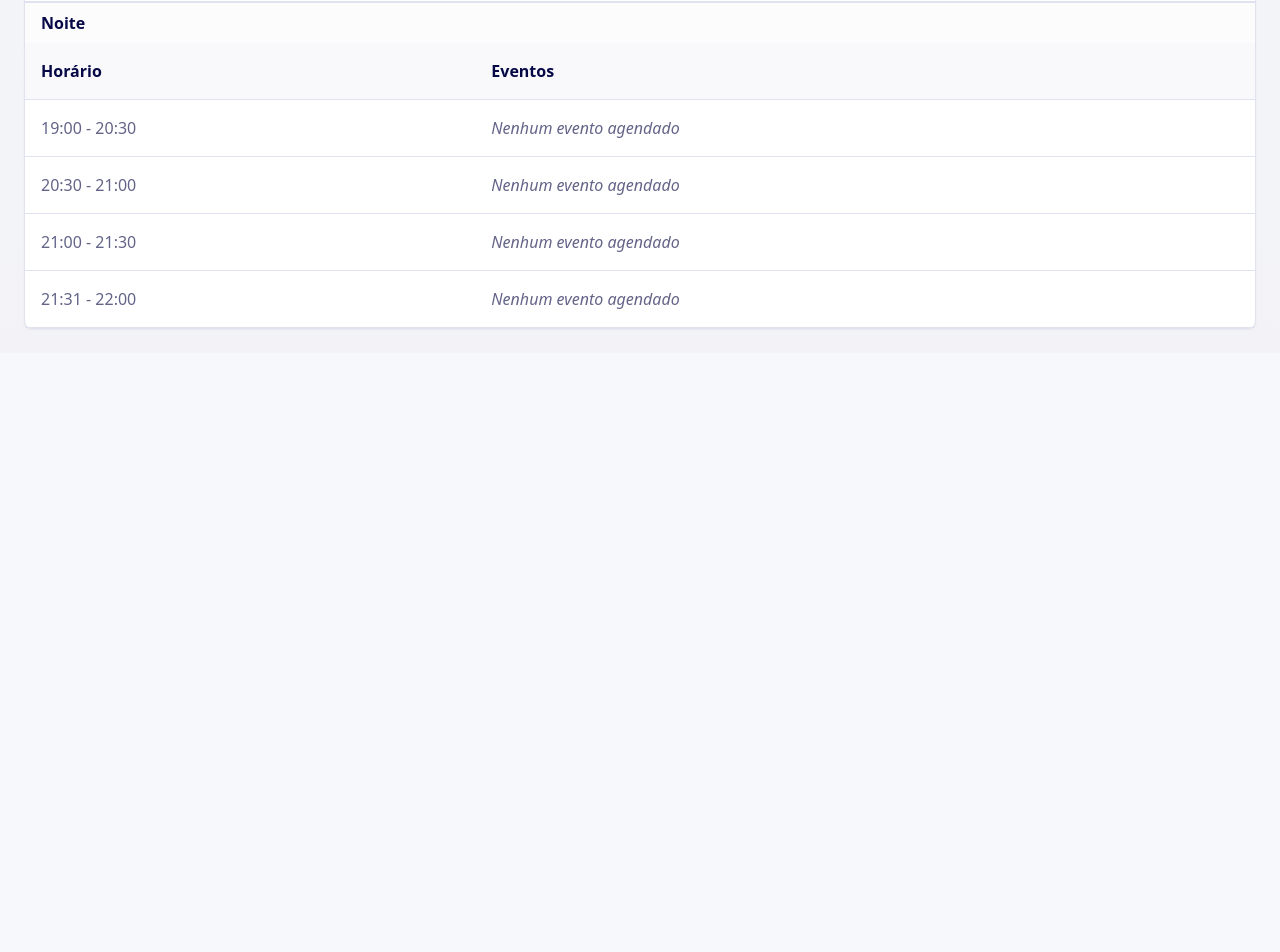
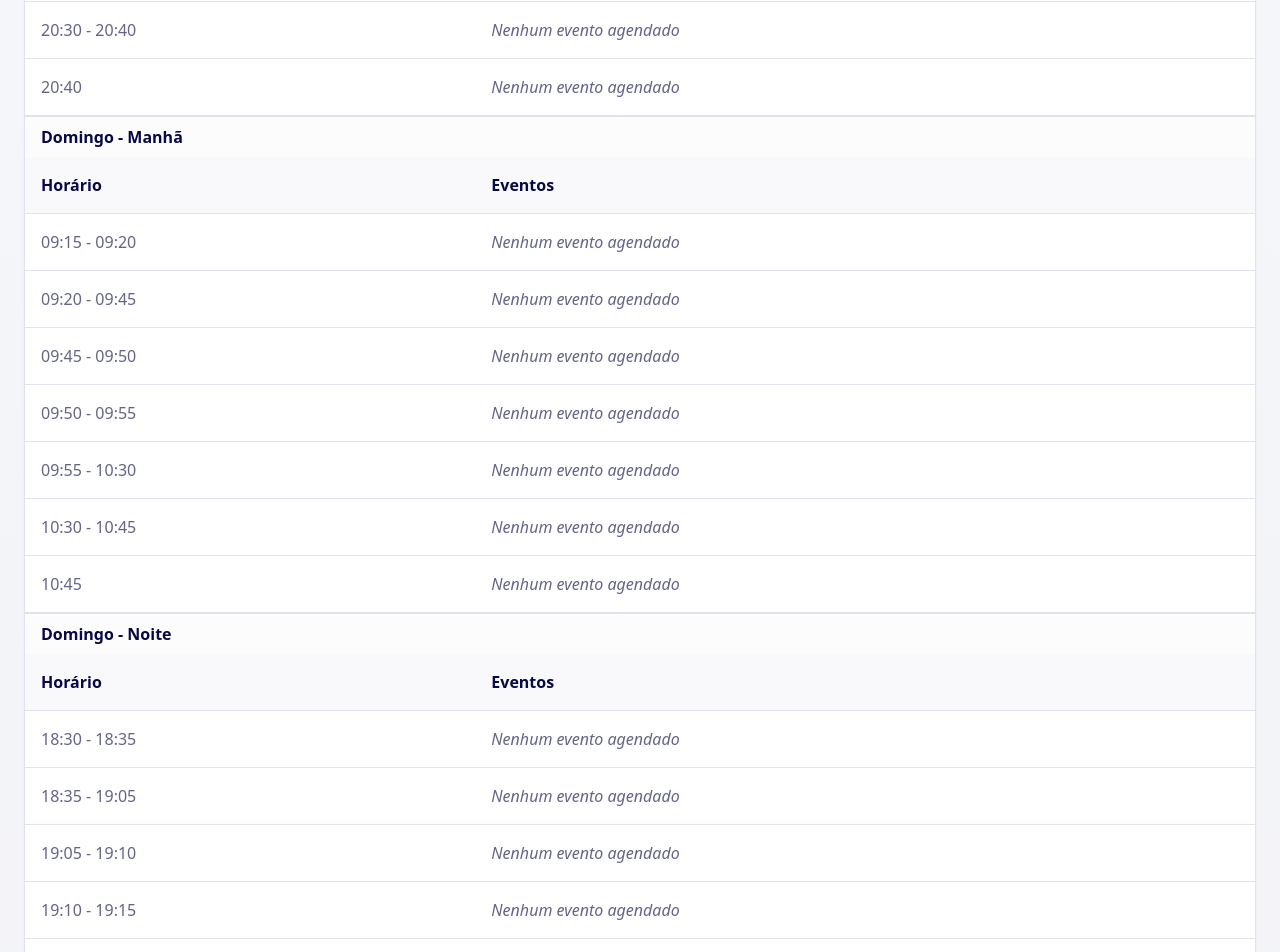
Before and after one commit to itshosoda/cronograma-divino, a React (Vite) app: page / in a window 1280 px wide. Shown: the part 1380-2332 px from the top of the page. Before the commit the page ends 1733 px from the top, so only its background shows below. Built offline with nearby package versions, Linux system fonts and the light colour scheme; the HTML template or start-up script is replaced by a standard one.

Commit message:
Update schedule and times

```diff
--- a/src/components/AddEventDialog.tsx
+++ b/src/components/AddEventDialog.tsx
@@ -140,9 +140,12 @@ export const AddEventDialog = ({
                 </SelectTrigger>
                 <SelectContent>
                   <SelectItem value="abertura">🙏 Abertura</SelectItem>
+                  <SelectItem value="louvor">🎵 Louvor</SelectItem>
                   <SelectItem value="oferta">💰 Oferta</SelectItem>
-                  <SelectItem value="louvor">🎵 Louvor</SelectItem>
+                  <SelectItem value="conexao">🤝 Conexão</SelectItem>
                   <SelectItem value="pregacao">📖 Pregação</SelectItem>
+                  <SelectItem value="apelo">🙌 Apelo+Ministração Final</SelectItem>
+                  <SelectItem value="bencao">✨ Benção Apostólica</SelectItem>
                 </SelectContent>
               </Select>
             </div>
--- a/src/components/ScheduleTable.tsx
+++ b/src/components/ScheduleTable.tsx
@@ -9,7 +9,7 @@ import logoIgreja from "@/assets/logo-igreja.png";
 
 export interface Event {
   id: string;
-  type: 'abertura' | 'oferta' | 'louvor' | 'pregacao';
+  type: 'abertura' | 'louvor' | 'oferta' | 'conexao' | 'pregacao' | 'apelo' | 'bencao';
   title: string;
   timeSlot: string;
   date: string;
@@ -17,25 +17,42 @@ export interface Event {
 }
 
 const timeSlots = {
-  manha: [
-    { id: '08:00-09:00', label: '08:00 - 09:00' },
-    { id: '09:00-10:00', label: '09:00 - 10:00' },
-    { id: '10:00-11:00', label: '10:00 - 11:00' },
-    { id: '11:00-12:00', label: '11:00 - 12:00' },
+  quinta: [
+    { id: '19:30-19:45', label: '19:30 - 19:45' },
+    { id: '19:45-19:55', label: '19:45 - 19:55' },
+    { id: '19:55-20:05', label: '19:55 - 20:05' },
+    { id: '20:05-20:30', label: '20:05 - 20:30' },
+    { id: '20:30-20:40', label: '20:30 - 20:40' },
+    { id: '20:40', label: '20:40' },
   ],
-  noite: [
-    { id: '19:00-20:30', label: '19:00 - 20:30' },
-    { id: '20:30-21:00', label: '20:30 - 21:00' },
-    { id: '21:00-21:30', label: '21:00 - 21:30' },
-    { id: '21:31-22:00', label: '21:31 - 22:00' },
+  domingo_manha: [
+    { id: '09:15-09:20', label: '09:15 - 09:20' },
+    { id: '09:20-09:45', label: '09:20 - 09:45' },
+    { id: '09:45-09:50', label: '09:45 - 09:50' },
+    { id: '09:50-09:55', label: '09:50 - 09:55' },
+    { id: '09:55-10:30', label: '09:55 - 10:30' },
+    { id: '10:30-10:45', label: '10:30 - 10:45' },
+    { id: '10:45', label: '10:45' },
+  ],
+  domingo_noite: [
+    { id: '18:30-18:35', label: '18:30 - 18:35' },
+    { id: '18:35-19:05', label: '18:35 - 19:05' },
+    { id: '19:05-19:10', label: '19:05 - 19:10' },
+    { id: '19:10-19:15', label: '19:10 - 19:15' },
+    { id: '19:15-20:10', label: '19:15 - 20:10' },
+    { id: '20:10-20:30', label: '20:10 - 20:30' },
+    { id: '20:30', label: '20:30' },
   ]
 };
 
 const eventTypes = {
   abertura: { label: 'Abertura', color: 'bg-spiritual-blue text-white' },
+  louvor: { label: 'Louvor', color: 'bg-holy-purple text-white' },
   oferta: { label: 'Oferta', color: 'bg-divine-gold text-white' },
-  louvor: { label: 'Louvor', color: 'bg-holy-purple text-white' },
-  pregacao: { label: 'Pregação', color: 'bg-gradient-spiritual text-white' },
+  conexao: { label: 'Conexão', color: 'bg-gradient-spiritual text-white' },
+  pregacao: { label: 'Pregação', color: 'bg-gradient-divine text-white' },
+  apelo: { label: 'Apelo+Ministração Final', color: 'bg-spiritual-blue text-white' },
+  bencao: { label: 'Benção Apostólica', color: 'bg-holy-purple text-white' },
 };
 
 const ScheduleTable = () => {
@@ -251,10 +268,10 @@ const ScheduleTable = () => {
           </CardHeader>
           <CardContent className="p-0">
             <div className="overflow-x-auto">
-              {/* Manhã */}
+              {/* Quinta-feira */}
               <div className="border-b">
                 <div className="bg-muted/30 px-4 py-2">
-                  <h4 className="font-semibold text-foreground">Manhã</h4>
+                  <h4 className="font-semibold text-foreground">Quinta-feira</h4>
                 </div>
                 <table className="w-full">
                   <thead>
@@ -264,7 +281,7 @@ const ScheduleTable = () => {
                     </tr>
                   </thead>
                   <tbody>
-                    {timeSlots.manha.map((slot) => {
+                    {timeSlots.quinta.map((slot) => {
                       const slotEvents = getEventsForSlot(
                         slot.id,
                         currentDate.toISOString().split('T')[0]
@@ -320,10 +337,10 @@ const ScheduleTable = () => {
                 </table>
               </div>
 
-              {/* Noite */}
-              <div>
+              {/* Domingo Manhã */}
+              <div className="border-b">
                 <div className="bg-muted/30 px-4 py-2">
-                  <h4 className="font-semibold text-foreground">Noite</h4>
+                  <h4 className="font-semibold text-foreground">Domingo - Manhã</h4>
                 </div>
                 <table className="w-full">
                   <thead>
@@ -333,7 +350,76 @@ const ScheduleTable = () => {
                     </tr>
                   </thead>
                   <tbody>
-                    {timeSlots.noite.map((slot) => {
+                    {timeSlots.domingo_manha.map((slot) => {
+                      const slotEvents = getEventsForSlot(
+                        slot.id,
+                        currentDate.toISOString().split('T')[0]
+                      );
+
+                      return (
+                        <tr key={slot.id} className="border-b hover:bg-muted/30 transition-colors">
+                          <td className="p-4 font-medium text-muted-foreground">
+                            {slot.label}
+                          </td>
+                          <td className="p-4">
+                            {slotEvents.length > 0 ? (
+                              <div className="flex flex-wrap gap-2">
+                                {slotEvents.map((event) => (
+                                   <div
+                                     key={event.id}
+                                     className={`${eventTypes[event.type].color} px-3 py-2 text-sm font-medium rounded-md flex items-center gap-2`}
+                                   >
+                                     <span>
+                                       {eventTypes[event.type].label}: {event.title}
+                                     </span>
+                                     <div className="flex items-center gap-1">
+                                       <Button
+                                         size="sm"
+                                         variant="ghost"
+                                         className="h-6 w-6 p-0 hover:bg-white/20"
+                                         onClick={() => handleEditEvent(event)}
+                                       >
+                                         <Edit className="h-3 w-3" />
+                                       </Button>
+                                       <Button
+                                         size="sm"
+                                         variant="ghost"
+                                         className="h-6 w-6 p-0 hover:bg-red-500/20"
+                                         onClick={() => deleteEvent(event.id)}
+                                       >
+                                         <Trash2 className="h-3 w-3" />
+                                       </Button>
+                                     </div>
+                                   </div>
+                                ))}
+                              </div>
+                            ) : (
+                              <span className="text-muted-foreground italic">
+                                Nenhum evento agendado
+                              </span>
+                            )}
+                          </td>
+                        </tr>
+                      );
+                    })}
+                  </tbody>
+                </table>
+              </div>
+
+              {/* Domingo Noite */}
+              <div>
+                <div className="bg-muted/30 px-4 py-2">
+                  <h4 className="font-semibold text-foreground">Domingo - Noite</h4>
+                </div>
+                <table className="w-full">
+                  <thead>
+                    <tr className="border-b bg-muted/50">
+                      <th className="text-left p-4 font-semibold">Horário</th>
+                      <th className="text-left p-4 font-semibold">Eventos</th>
+                    </tr>
+                  </thead>
+                  <tbody>
+                    {timeSlots.domingo_noite.map((slot) => {
                       const slotEvents = getEventsForSlot(
                         slot.id,
                         currentDate.toISOString().split('T')[0]
@@ -403,7 +489,7 @@ const ScheduleTable = () => {
         onUpdateEvent={updateEvent}
         editingEvent={editingEvent}
         selectedDate={currentDate.toISOString().split('T')[0]}
-        timeSlots={[...timeSlots.manha, ...timeSlots.noite]}
+        timeSlots={[...timeSlots.quinta, ...timeSlots.domingo_manha, ...timeSlots.domingo_noite]}
       />
     </div>
   );
```
